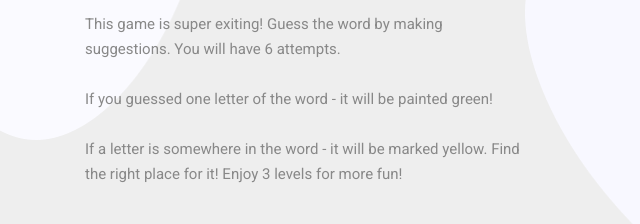
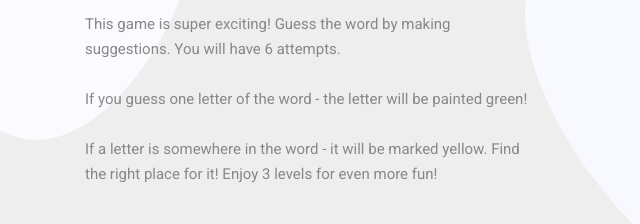
Before and after one commit to JamGames-dev/Guess-the-Word, a plain HTML site: page index.html in a window 1280 px wide. Shown: the part 520-744 px from the top of the page, 0-640 px from the left. Drawn offline with Linux system fonts and the light colour scheme.

Commit message:
Update texts

```diff
--- a/index.html
+++ b/index.html
@@ -100,10 +100,10 @@
     <div class="row align-items-center text-center text-md-left">
       <div class="col-md-6 col-lg-5 mb-5 mb-md-0">
         <h1>Guess the word <br> puzzle game</h1>
-        <p> This game is super exiting! Guess the word by making suggestions. You will have 6 attempts. <br><br>
-          If you guessed one letter of the word - it will be painted green! <br><br>
+        <p> This game is super exciting! Guess the word by making suggestions. You will have 6 attempts. <br><br>
+          If you guess one letter of the word - the letter will be painted green! <br><br>
           If a letter is somewhere in the word - it will be marked yellow. Find the right place for it!
-          Enjoy 3 levels for more fun!</p>
+          Enjoy 3 levels for even more fun!</p>
         <a class="button button-hero mt-4" href="#" target="_blank">Get it on Android</a>
         <a class="button button-hero mt-4" href="#" target="_blank">Get it on Iphone</a>
       </div>
```
